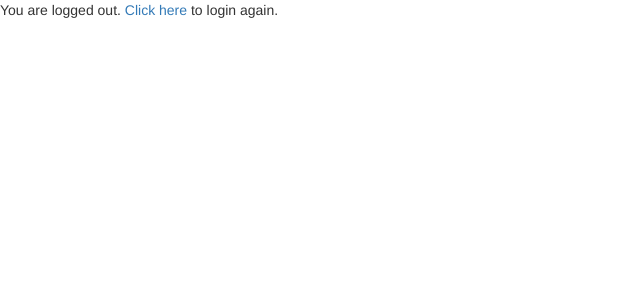
After one commit to Sandeepsubramaniyan/Portal, a Django app: page /logout/ in a window 1280 px wide. The commit adds this page. Shown: the top 300 px of the page, without its empty margins (0-640 px from the left). Run offline with Django 3.2, Linux system fonts and the light colour scheme; some libraries are stand-ins or nearby versions.

Commit message:
created logout feature

```diff
--- a/myapp/settings.py
+++ b/myapp/settings.py
@@ -132,3 +132,4 @@ MEDIA_URL = '/media/'
 MEDIA_ROOT = os.path.join(BASE_DIR,'media')
 
 LOGIN_REDIRECT_URL = '/'
+LOGIN_REDIRECT_URL = '/'
--- a/portal/urls.py
+++ b/portal/urls.py
@@ -1,13 +1,14 @@
 from django.urls import path
 from . import views
+from django.views.generic.base import TemplateView
 
 
 
 urlpatterns = [
     path('upload/',views.upload,name='upload'),
     path('signup/',views.signup,name='signup'),
-    path('',views.login, name='login'),
+    path('',views.login,name='login'),
     path('home/',views.home,name='home'),
     path('index/',views.index,name='index'),
-
+    path('logout/',views.logout,name='logout'),
 ]
--- a/portal/views.py
+++ b/portal/views.py
@@ -84,3 +84,8 @@ def login(request):
             return render (request,'login.html', {'error':'Username or password is incorrect!'})
     else:
         return render(request,'login.html')
+
+
+def logout(request):
+    auth.logout(request)
+    return render(request,'logout.html')
--- /dev/null
+++ b/templates/logout.html
@@ -0,0 +1,14 @@
+{% extends "base.html"  %}
+
+
+{% block content %}
+
+    <div class="content">
+        <div class="section-inner clearfix">
+
+        <p>You are logged out. <a href="{% url 'login' %}">Click here</a> to login again.</p>
+
+        </div>
+    </div>
+
+{% endblock %}
--- a/templates/signup.html
+++ b/templates/signup.html
@@ -23,7 +23,7 @@
     {% endfor %}
 	<button type="submit" class="btn btn-success">SignUp</button>
     </form>
-    <a href="/login" text="not registered"> Click to Login</a>
+    <a href="/" text="not registered"> Click to Login</a>
 </div>
 
 {% endblock content %}
```
Also changed, not shown: templates/home.html (+6 -1 lines), db.sqlite3.
